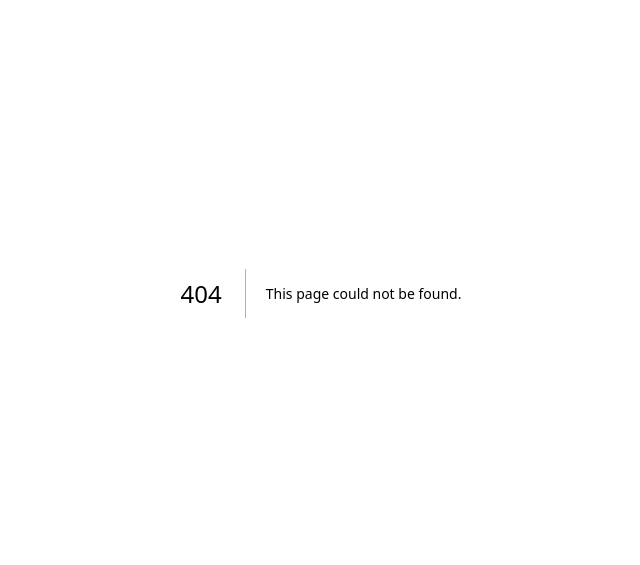
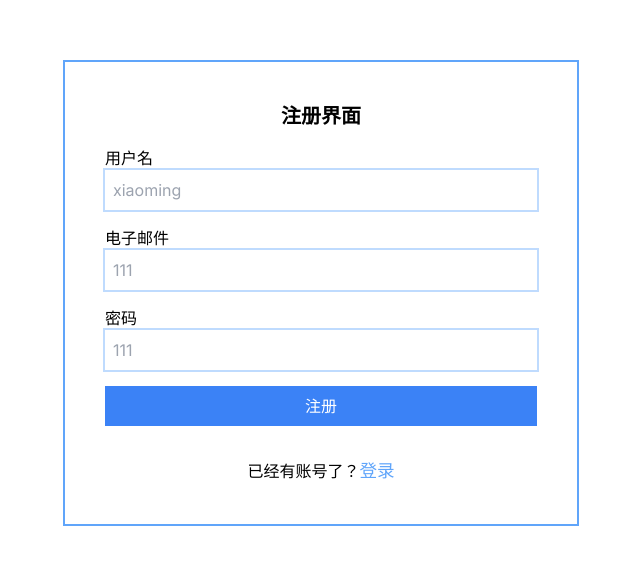
Before and after one commit to burnchi/mongoose-complete-auth-nextjs14, a Next.js app: page /register in a window 1280 px wide. Before the commit this address had no page. Shown: the part 107-672 px from the top of the page, without its empty margins (319-959 px from the left). Built offline with nearby package versions, Linux system fonts and the light colour scheme.

Commit message:
finish login\register pages ui

```diff
--- a/app/login/page.tsx
+++ b/app/login/page.tsx
@@ -6,6 +6,9 @@ import { useForm } from "react-hook-form"
 const authenticate = (formData: any) => {
   console.log(formData);
 
+  const dataForm = document.getElementById('dataform') as HTMLFormElement
+
+  dataForm.reset()
   // if ( email === '' || password === '') {
   //   toast.error("电子邮件或密码不能为空！",{
   //     position: "top-center"
@@ -24,14 +27,18 @@ export default function Home() {
   const {
     register,
     handleSubmit,
-    formState:{ errors }
-  } = useForm()
-
-  console.log(errors);
+    formState: { errors },
+  } = useForm({
+    defaultValues: {
+      email: "",
+      password: ""
+    }
+  })
 
   return (
     <div className='w-screen h-screen flex gap-y-5'>
       <form className='min-w-[40vw] min-h-[45vh] m-auto flex flex-col p-10 gap-y-4 ring-2 ring-blue-400'
+      id='dataform'
         onSubmit={handleSubmit(authenticate)}
       >
         <h1 className=' text-center text-xl font-semibold'>登录界面</h1>
@@ -40,7 +47,7 @@ export default function Home() {
           <input className='ring-2 ring-blue-200 p-2 focus:outline-blue-500' type="text" id="email"
             {
             ...register("email", {
-              required: "电子邮件不能为空"
+              required: "电子邮件不能为空!"
             })
             }
             placeholder='111' autoComplete="off" />
@@ -49,7 +56,7 @@ export default function Home() {
           <label htmlFor="password">密码</label>
           <input id="password" className='ring-2 ring-blue-200 p-2 focus:outline-blue-500' type="password"
             {...register("password", {
-              required: "密码不能为空",
+              required: "密码不能为空!",
               minLength: {
                 value: 4,
                 message: "密码至少4位"
@@ -59,6 +66,11 @@ export default function Home() {
         </div>
         <button type='submit' className='p-2 bg-blue-500 text-white'
         >登录</button>
+        <div>
+          <p>{errors.email?.message}</p>
+          <p>{errors.password?.message}</p>
+        </div>
+
         <p className=' text-center my-auto'>
           {`还没有注册？`}
           <Link href='/register' className=' text-blue-400 font-medium text-[1.1em]'>注册</Link>
--- /dev/null
+++ b/app/register/page.tsx
@@ -0,0 +1,93 @@
+"use client"
+import Link from 'next/link'
+import { toast } from 'react-toastify';
+import { useForm } from "react-hook-form"
+
+const authenticate = (formData: any) => {
+    console.log(formData);
+
+    const dataForm = document.getElementById('dataform') as HTMLFormElement
+
+    dataForm.reset()
+    // if ( email === '' || password === '') {
+    //   toast.error("电子邮件或密码不能为空！",{
+    //     position: "top-center"
+    //   })
+    // }else if (password.length <= 4) {
+    //   toast.error("密码至少要5位",{
+    //     position: "top-center"
+    //   })
+    // }
+    // console.log({email,password});
+
+}
+
+export default function Home() {
+    //submit才执行
+    const {
+        register,
+        handleSubmit,
+        formState: { errors },
+    } = useForm({
+        defaultValues: {
+            username: "",
+            email: "",
+            password: ""
+        }
+    })
+
+    return (
+        <div className='w-screen h-screen flex gap-y-5'>
+            <form className='min-w-[40vw] min-h-[45vh] m-auto flex flex-col p-10 gap-y-4 ring-2 ring-blue-400'
+                id='dataform'
+                onSubmit={handleSubmit(authenticate)}
+            >
+                <h1 className=' text-center text-xl font-semibold'>注册界面</h1>
+                <div className='flex flex-col'>
+                    <label htmlFor="username">用户名</label>
+                    <input className='ring-2 ring-blue-200 p-2 focus:outline-blue-500' type="text" id="username"
+                        {
+                        ...register("username", {
+                            required: "用户名不能为空!"
+                        })
+                        }
+                        placeholder='xiaoming' autoComplete="off" />
+                </div>
+                <div className='flex flex-col'>
+                    <label htmlFor="email">电子邮件</label>
+                    <input className='ring-2 ring-blue-200 p-2 focus:outline-blue-500' type="text" id="email"
+                        {
+                        ...register("email", {
+                            required: "电子邮件不能为空!"
+                        })
+                        }
+                        placeholder='111' autoComplete="off" />
+                </div>
+                <div className='flex flex-col'>
+                    <label htmlFor="password">密码</label>
+                    <input id="password" className='ring-2 ring-blue-200 p-2 focus:outline-blue-500' type="password"
+                        {...register("password", {
+                            required: "密码不能为空!",
+                            minLength: {
+                                value: 4,
+                                message: "密码至少4位"
+                            }
+                        })}
+                        placeholder='111' autoComplete="off" />
+                </div>
+                <button type='submit' className='p-2 bg-blue-500 text-white'
+                >注册</button>
+                <div>
+                    <p>{errors.username?.message}</p>
+                    <p>{errors.email?.message}</p>
+                    <p>{errors.password?.message}</p>
+                </div>
+
+                <p className=' text-center my-auto'>
+                    {`已经有账号了？`}
+                    <Link href='/login' className=' text-blue-400 font-medium text-[1.1em]'>登录</Link>
+                </p>
+            </form>
+        </div>
+    )
+}
--- /dev/null
+++ b/app/test/page.tsx
@@ -0,0 +1,44 @@
+"use client"
+import { useForm, SubmitHandler } from "react-hook-form"
+
+
+type Inputs = {
+    email: string
+    password: string
+}
+
+
+export default function App() {
+    const {
+        register,
+        handleSubmit,
+        watch,
+        formState: { errors },
+    } = useForm<Inputs>({
+        defaultValues:{
+            email:"",
+            password:""
+        }
+    })
+    const onSubmit: SubmitHandler<Inputs> = (data) => console.log(data)
+
+    console.log(errors);
+
+
+    console.log(watch("email")) // watch input value by passing the name of it
+
+    return (
+        <form onSubmit={handleSubmit(onSubmit)}>
+            <input {
+            ...register("email", {
+              required: "电子邮件不能为空"
+            })
+            } />
+            <input {...register("password", {
+                required: "密码不能为空",
+            })} />
+            {/* errors will return when field validation fails  */}
+            <input type="submit" />
+        </form>
+    )
+}
```
